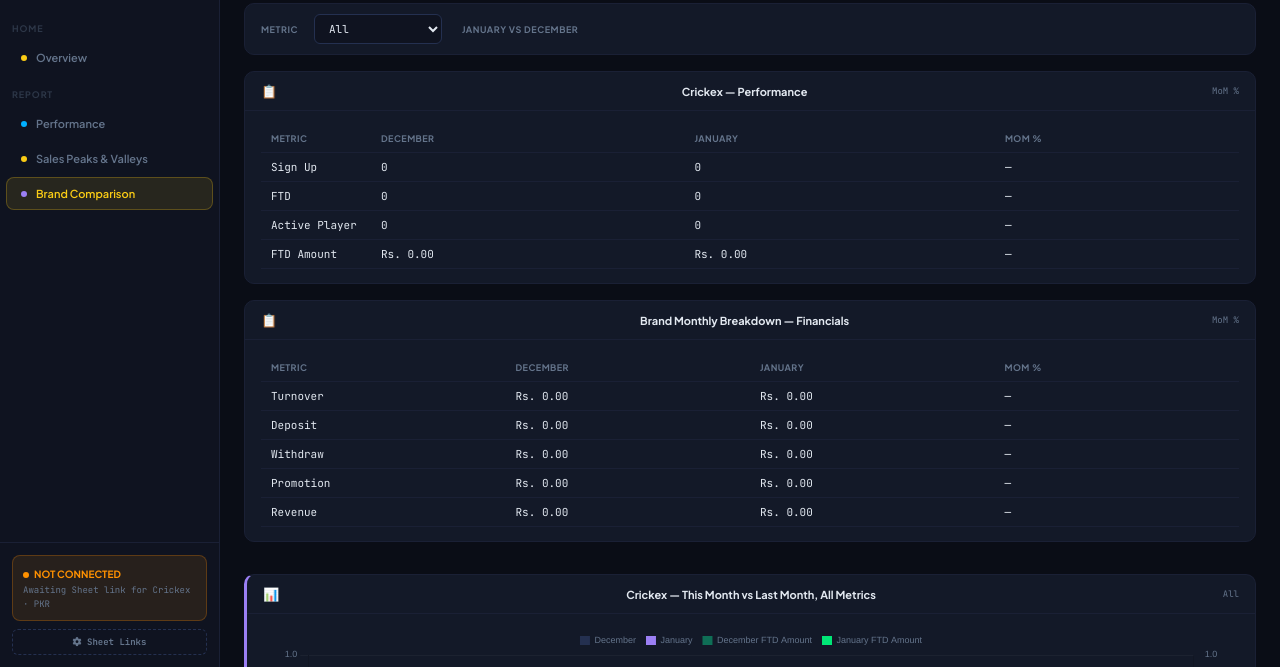
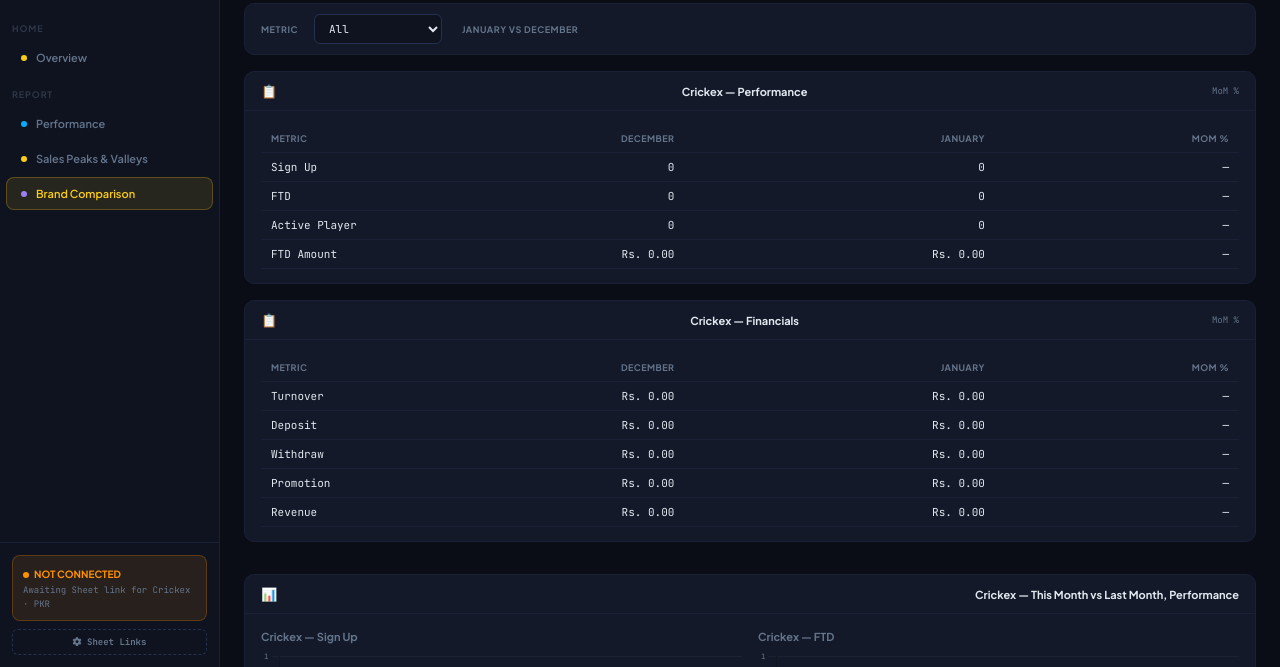
Before and after one commit to HeyVIP-PHP/Affdashboard, a website: page index.html in a window 1280 px wide. Both pictures are taken after a click on the element "Brand Comparison". Shown: the part 133-800 px from the top of the page. Drawn offline with nearby package versions, Linux system fonts and the light colour scheme.

Commit message:
Add files via upload

```diff
--- a/index.html
+++ b/index.html
@@ -128,6 +128,14 @@
 table.dt{width:100%;table-layout:fixed;border-collapse:separate;border-spacing:0;font-size:11px}
 #bc-table{table-layout:auto;width:auto;min-width:100%}
 #bc-table td:first-child,#bc-table th:first-child{width:110px}
+#bc-table2{table-layout:auto;width:auto;min-width:100%}
+#bc-table2 td:first-child,#bc-table2 th:first-child{width:110px}
+/* These two tables are label + numeric-columns (Brand/Metric | value | value | MoM%).
+   Left-aligning short numbers in a wide auto-stretched column leaves a big empty
+   gap after each value — right-aligning keeps them flush and readable regardless
+   of how wide the table ends up. */
+#bc-table th:not(:first-child),#bc-table td:not(:first-child),
+#bc-table2 th:not(:first-child),#bc-table2 td:not(:first-child){text-align:right}
 .dt-date-hd,table.dt td:first-child{width:90px}
 table.dt th{text-align:left;padding:8px 10px;color:var(--muted);font-weight:700;font-size:9px;text-transform:uppercase;letter-spacing:.05em;border-bottom:1px solid var(--border);white-space:nowrap;overflow:hidden;text-overflow:ellipsis}
 table.dt td{padding:7px 10px;border-bottom:1px solid var(--border);font-family:var(--mono);white-space:nowrap;overflow:hidden;text-overflow:ellipsis}
@@ -508,7 +516,7 @@
             <div class="pb" style="overflow-x:auto"><table class="dt" id="bc-table"></table></div>
           </div>
           <div class="panel" id="bc-table2-panel" style="display:none">
-            <div class="ph"><span>📋</span><span class="ph-t">Brand Monthly Breakdown — Financials</span><span class="ph-tag">MoM %</span></div>
+            <div class="ph"><span>📋</span><span class="ph-t" id="bc-table2-title">Brand Monthly Breakdown — Financials</span><span class="ph-tag">MoM %</span></div>
             <div class="pb" style="overflow-x:auto"><table class="dt" id="bc-table2"></table></div>
           </div>
         </div>
@@ -519,12 +527,12 @@
         </div>
 
         <div class="panel" id="bc-multichart-panel" style="display:none;margin-top:16px">
-          <div class="ph"><span>📊</span><span class="ph-t">Monthly Trend — Performance</span></div>
+          <div class="ph"><span>📊</span><span class="ph-t" id="bc-multichart-title">Monthly Trend — Performance</span></div>
           <div id="bc-multichart-grid" style="display:grid;grid-template-columns:1fr 1fr;gap:16px;padding:16px"></div>
         </div>
 
         <div class="panel" id="bc-multichart-panel-fin" style="display:none;margin-top:16px">
-          <div class="ph"><span>📊</span><span class="ph-t">Monthly Trend — Financials</span></div>
+          <div class="ph"><span>📊</span><span class="ph-t" id="bc-multichart-title-fin">Monthly Trend — Financials</span></div>
           <div id="bc-multichart-grid-fin" style="display:grid;grid-template-columns:1fr 1fr;gap:16px;padding:16px"></div>
         </div>
       </div>
@@ -1561,6 +1569,8 @@
   showBcTable2_(true);
   showBcChartMode_('multi');
   if(bcChart){ bcChart.destroy(); bcChart=null; }
+  document.getElementById('bc-multichart-title').textContent='Monthly Trend — Performance';
+  document.getElementById('bc-multichart-title-fin').textContent='Monthly Trend — Financials';
 
   var monthly=MO_ORDER.map(function(m){
     var agg=emptyAgg_();
@@ -1609,6 +1619,7 @@
   });
 
   document.getElementById('bc-table-title').textContent='Brand Monthly Breakdown — Performance';
+  document.getElementById('bc-table2-title').textContent='Brand Monthly Breakdown — Financials';
   document.getElementById('bc-table').innerHTML=
     '<tr><th>Month</th><th>Sign Up</th><th>FTD</th><th>Active</th><th>FTD Amount</th></tr>'+
     MO_ORDER.map(function(m,i){
@@ -1634,41 +1645,55 @@
 
 // Same idea as renderBrandComparisonAllMetrics_ but for a specific month
 // instead of the full year: This Month vs Last Month, broken out by metric
-// instead of by brand, for the one selected brand. Chart becomes a grouped
-// bar per Performance metric; two tables (Performance / Financials) list
-// each metric with its own MoM%, instead of one table listing brands.
+// instead of by brand, for the one selected brand. Reuses the same per-metric
+// small-multiple chart grid as the trend view (each metric gets its own bar
+// chart with its own auto-scaled axis) instead of one grouped bar chart —
+// Sign Up/FTD (hundreds) and Active Player (tens of thousands) sharing a
+// single axis made Sign Up/FTD nearly invisible slivers next to Active Player.
+// Two tables (Performance / Financials) list each metric with its own MoM%.
 function renderBrandComparisonSingleMonthAllMetrics_(brand,bcMonth,lastMonth){
   showBcTable2_(true);
-  showBcChartMode_('single');
-  document.getElementById('bc-chart-title').textContent=brand+' — This Month vs Last Month, All Metrics';
-  document.getElementById('bc-chart-tag').textContent='All';
+  showBcChartMode_('multi');
+  if(bcChart){ bcChart.destroy(); bcChart=null; }
+  document.getElementById('bc-multichart-title').textContent=brand+' — This Month vs Last Month, Performance';
+  document.getElementById('bc-multichart-title-fin').textContent=brand+' — This Month vs Last Month, Financials';
 
   var cur=emptyAgg_(), prev=emptyAgg_();
   getMonthRows(currentCurrency,brand,bcMonth).rows.forEach(function(r){ addRowToAgg_(cur,r); });
   getMonthRows(currentCurrency,brand,lastMonth).rows.forEach(function(r){ addRowToAgg_(prev,r); });
 
-  var perfKeys=['signup','ftd','active','ftdAmt'];
-  var perfLabels={signup:'Sign Up',ftd:'FTD',active:'Active Player',ftdAmt:'FTD Amount'};
+  var perfKeys=BC_PERF_KEYS_, perfLabels=BC_PERF_LABELS_;
   var perfVal=function(agg,k){ return k==='ftdAmt'?pickMoney(agg,'ftdAmt',displayMode):agg[k]; };
-
-  if(bcChart) bcChart.destroy();
-  bcChart=new Chart(document.getElementById('bc-chart').getContext('2d'),{
-    type:'bar',
-    data:{labels:perfKeys.map(function(k){return perfLabels[k];}),datasets:[
-      {label:monthNames[lastMonth]||lastMonth,data:perfKeys.map(function(k){return k==='ftdAmt'?null:perfVal(prev,k);}),backgroundColor:'#243050',borderRadius:4,yAxisID:'y'},
-      {label:monthNames[bcMonth],data:perfKeys.map(function(k){return k==='ftdAmt'?null:perfVal(cur,k);}),backgroundColor:'#9b7ff4',borderRadius:4,yAxisID:'y'},
-      {label:(monthNames[lastMonth]||lastMonth)+' FTD Amount',data:perfKeys.map(function(k){return k==='ftdAmt'?perfVal(prev,k):null;}),backgroundColor:'#0f6e56',borderRadius:4,yAxisID:'y1'},
-      {label:monthNames[bcMonth]+' FTD Amount',data:perfKeys.map(function(k){return k==='ftdAmt'?perfVal(cur,k):null;}),backgroundColor:'#00e676',borderRadius:4,yAxisID:'y1'}
-    ]},
-    options:{responsive:true,maintainAspectRatio:false,plugins:{legend:{display:true,labels:{color:'#64748b',boxWidth:10,font:{size:9}}}},
-      scales:{
-        x:{grid:{display:false},ticks:{color:'#64748b',font:{size:10}}},
-        y:{position:'left',beginAtZero:true,grid:{color:'rgba(255,255,255,.04)'},ticks:{color:'#64748b',font:{size:9}},title:{display:true,text:'Sign Up / FTD / Active',color:'#64748b',font:{size:9}}},
-        y1:{position:'right',beginAtZero:true,grid:{display:false},ticks:{color:'#64748b',font:{size:9}},title:{display:true,text:'FTD Amount',color:'#64748b',font:{size:9}}}
-      }}
-  });
+  var lastLbl=monthNames[lastMonth]||lastMonth, curLbl=monthNames[bcMonth];
+
+  bcMiniCharts.forEach(function(c){ c.destroy(); });
+  bcMiniCharts=[];
+
+  function renderMiniBarPair_(gridEl,keys,labels,colors,valFn,fmtFn){
+    gridEl.innerHTML=keys.map(function(k){
+      return '<div><div style="font-size:11px;font-weight:700;color:var(--muted);margin-bottom:6px">'+brand+' — '+labels[k]+'</div>'+
+        '<div style="height:180px"><canvas id="bc-mini-'+k+'"></canvas></div></div>';
+    }).join('');
+    keys.forEach(function(k){
+      var pv=valFn(prev,k), cv=valFn(cur,k);
+      var kf=function(v){ return fmtFn(k,v); };
+      var c=new Chart(document.getElementById('bc-mini-'+k).getContext('2d'),{
+        type:'bar',
+        data:{labels:[lastLbl,curLbl],datasets:[{data:[pv,cv],backgroundColor:['#243050',colors[k]],borderRadius:4}]},
+        options:{responsive:true,maintainAspectRatio:false,plugins:{legend:{display:false},
+            tooltip:{callbacks:{label:function(ctx){return kf(ctx.raw);}}}},
+          scales:{x:{grid:{display:false},ticks:{color:'#64748b',font:{size:9}}},
+                  y:{beginAtZero:true,grid:{color:'rgba(255,255,255,.04)'},ticks:{color:'#64748b',font:{size:8},callback:kf}}}}
+      });
+      bcMiniCharts.push(c);
+    });
+  }
+  renderMiniBarPair_(document.getElementById('bc-multichart-grid'),perfKeys,perfLabels,BC_PERF_COLORS_,perfVal,
+    function(k,v){ return (k==='ftdAmt')?money(v,displayMode):fmtInt(v); }
+  );
 
   document.getElementById('bc-table-title').textContent=brand+' — Performance';
+  document.getElementById('bc-table2-title').textContent=brand+' — Financials';
   document.getElementById('bc-table').innerHTML=
     '<tr><th>Metric</th><th>'+(monthNames[lastMonth]||lastMonth)+'</th><th>'+monthNames[bcMonth]+'</th><th>MoM %</th></tr>'+
     perfKeys.map(function(k){
@@ -1687,6 +1712,11 @@
       return '<tr><td>'+finLabels[k]+'</td><td>'+money(p,displayMode)+'</td><td>'+money(c,displayMode)+'</td>'+
         '<td><span class="'+pctCls(c,p)+'">'+pct(c,p)+'</span></td></tr>';
     }).join('');
+
+  renderMiniBarPair_(document.getElementById('bc-multichart-grid-fin'),BC_FIN_KEYS_,BC_FIN_LABELS_,BC_FIN_COLORS_,
+    function(agg,k){return pickMoney(agg,k,displayMode);},
+    function(k,v){return money(v,displayMode);}
+  );
 }
 
 function updateLiveBadges_(res){
```
